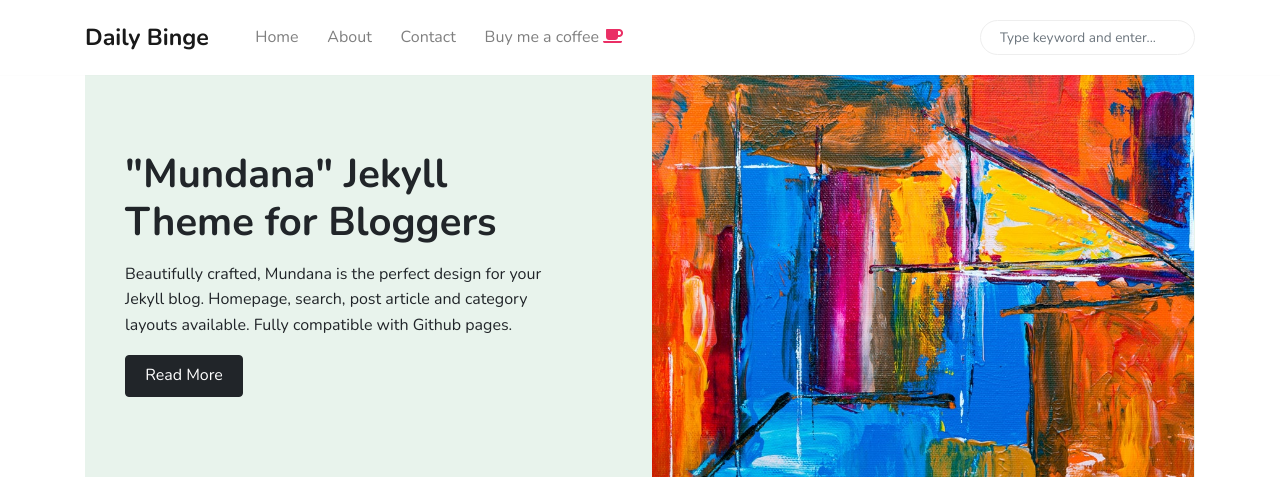
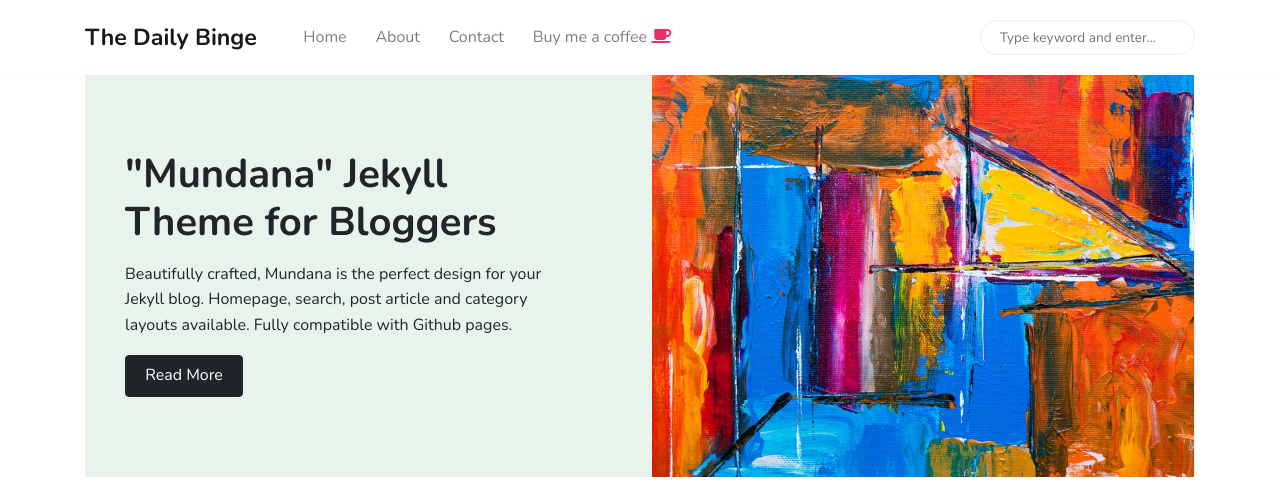
Before and after one commit to daily-binge/binge, a Jekyll site: the page built from index.html, in a window 1280 px wide. Shown: the top 489 px of the page. Built offline with Jekyll 4.4.1, drawn with Linux system fonts in a browser that asks for light colours; nearby versions of some CDN libraries; the list of posts is cut into pages by our own code; grey boxes are pictures that could not be loaded.

Commit message:
Update _config.yml

```diff
--- a/_config.yml
+++ b/_config.yml
@@ -1,5 +1,5 @@
 # Site
-name: 'Daily Binge'
+name: 'The Daily Binge'
 description: 'A site for reviews'
 logo: 'assets/images/logo.png'
 favicon: 'assets/images/favicon.ico'
```
